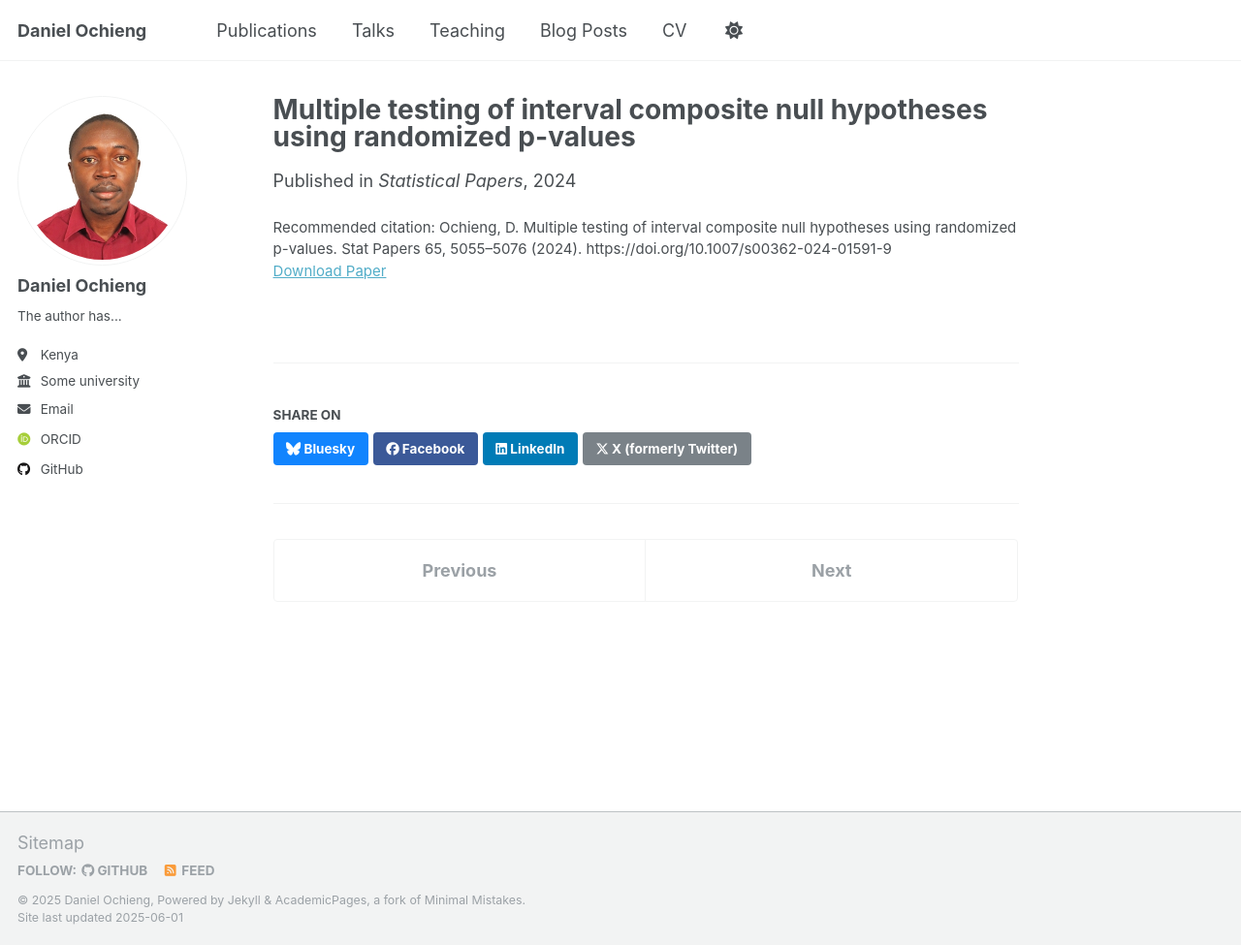
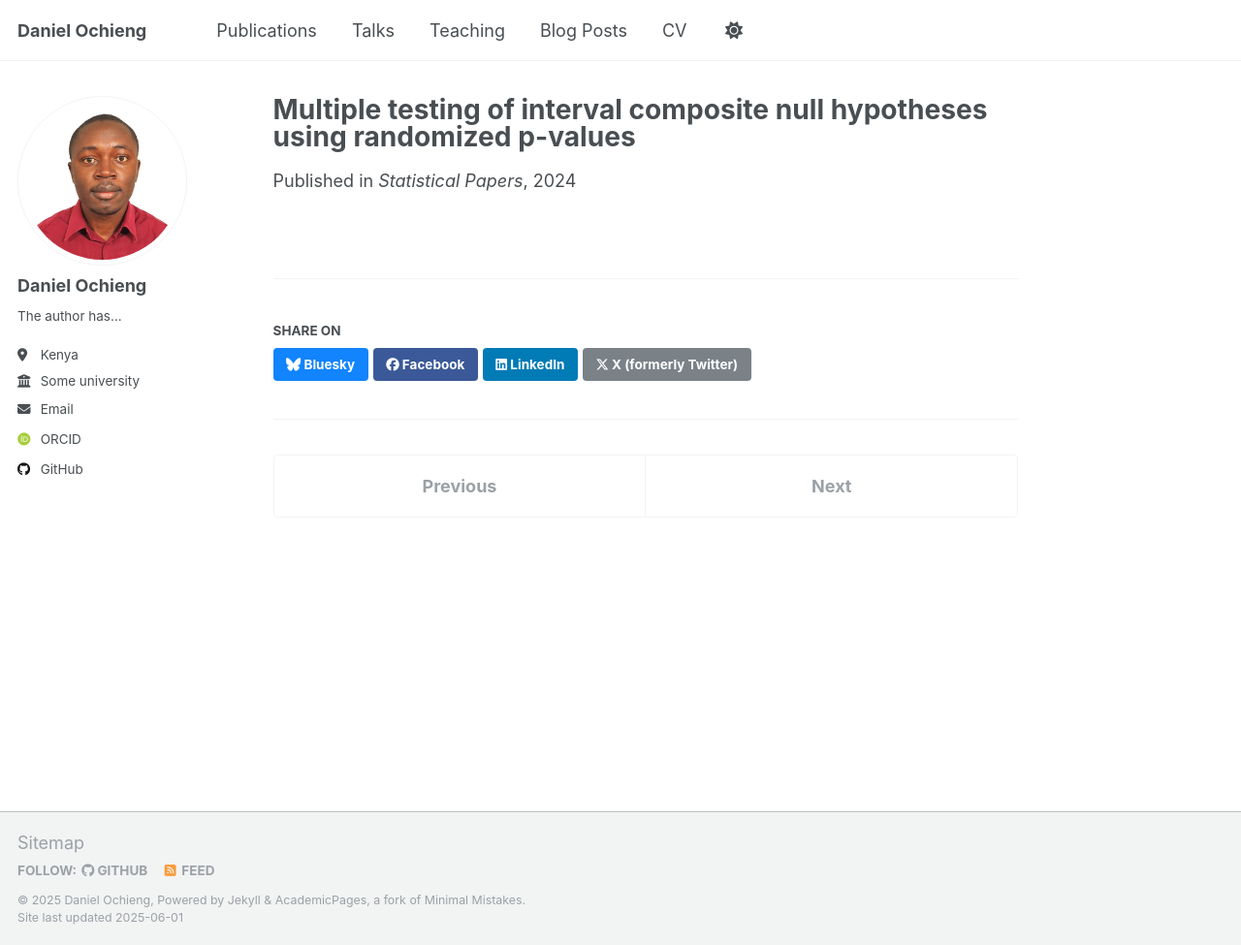
Before and after one commit to Daniel-Ochieng/Daniel-Ochieng.github.io, a Jekyll site: the page built from _publications/2010-10-01-paper-title-number-2.md, in a window 1280 px wide and 975 px high. Shown: the whole window at 97% size. Built offline with Jekyll 4.4.1, drawn with Linux system fonts in a browser that asks for light colours; some web fonts are replaced.

Commit message:
Update 2010-10-01-paper-title-number-2.md

```diff
--- a/_publications/2010-10-01-paper-title-number-2.md
+++ b/_publications/2010-10-01-paper-title-number-2.md
@@ -6,5 +6,4 @@
 date: 02 July 2024
 venue: 'Statistical Papers'
 paperurl: 'https://doi.org/10.1007/s00362-024-01591-9'
-citation: 'Ochieng, D. Multiple testing of interval composite null hypotheses using randomized p-values. Stat Papers 65, 5055–5076 (2024). https://doi.org/10.1007/s00362-024-01591-9'
 ---
```
